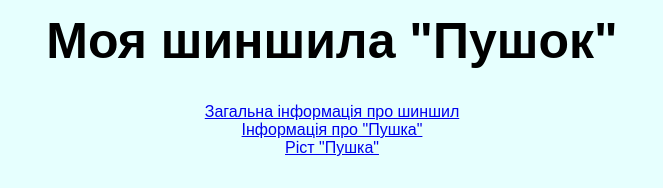
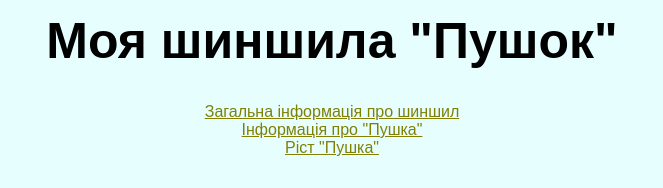
Before and after one commit to VSerbin-1912/shinshilla, a plain HTML site: page index.html in a window 1280 px wide. Shown: the part 90-278 px from the top of the page, without its empty margins (308-971 px from the left). Drawn offline with Linux system fonts and the light colour scheme; grey boxes are pictures that could not be loaded.

Commit message:
Update index.html

```diff
--- a/index.html
+++ b/index.html
@@ -46,12 +46,14 @@
 
     <h1>Моя шиншила "Пушок"</h1>
 
-        <a href="#generalInfo">Загальна інформація про шиншил</a>
+        <a style="color:#808005" href="#generalInfo">Загальна інформація про шиншил</a>
         <br/>
-        <a href="#info">Інформація про "Пушка"</a>
+        <a style="color:#808005" href="#info">Інформація про "Пушка"</a>
         <br/>
-        <a href="#heightTable">Ріст "Пушка"</a>
+        <a style="color:#808005" href="#heightTable">Ріст "Пушка"</a>
         <br/>
+
+
     </header>
 
     <main>
```
